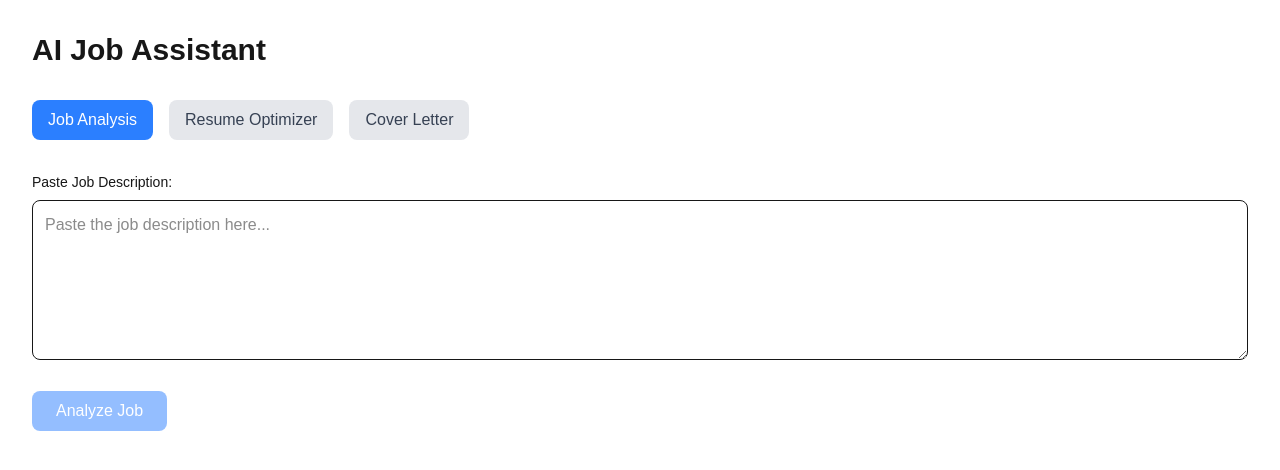
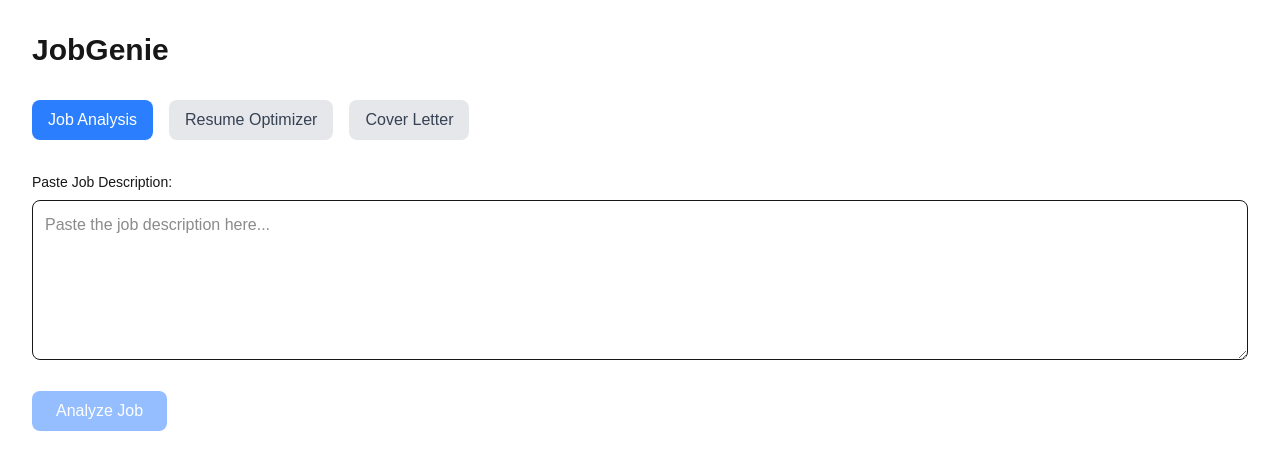
Before and after one commit to AvionShea/jobgenie, a Next.js app: page / in a window 1280 px wide. Shown: the top 470 px of the page. Built offline with nearby package versions, Linux system fonts and the light colour scheme.

Commit message:
rebrand to JobGenie

```diff
--- a/app/layout.tsx
+++ b/app/layout.tsx
@@ -13,8 +13,8 @@ const geistMono = Geist_Mono({
 });
 
 export const metadata: Metadata = {
-  title: "AI Job Assistant",
-  description: "Job assistant powered by AI",
+  title: "JobGenie - Your AI-Powered Job Search Assistant",
+  description: "Transform your job search with AI. Analyze jobs, optimize resumes, generate cover letters, and ace interviews with JobGenie.",
 };
 
 export default function RootLayout({
--- a/app/page.tsx
+++ b/app/page.tsx
@@ -40,7 +40,7 @@ export default function Home() {
 
   return (
     <main className="container mx-auto p-8">
-      <h1 className="text-3xl font-bold mb-8">AI Job Assistant</h1>
+      <h1 className="text-3xl font-bold mb-8">JobGenie</h1>
 
       {/* Tab Navigation */}
       <div className="flex space-x-4 mb-8 overflow-x-auto">
--- a/package.json
+++ b/package.json
@@ -1,6 +1,7 @@
 {
-  "name": "ai-job-assistant",
+  "name": "jobgenie",
   "version": "0.1.0",
+  "description": "AI-powered job search assistant",
   "private": true,
   "scripts": {
     "dev": "next dev",
```
